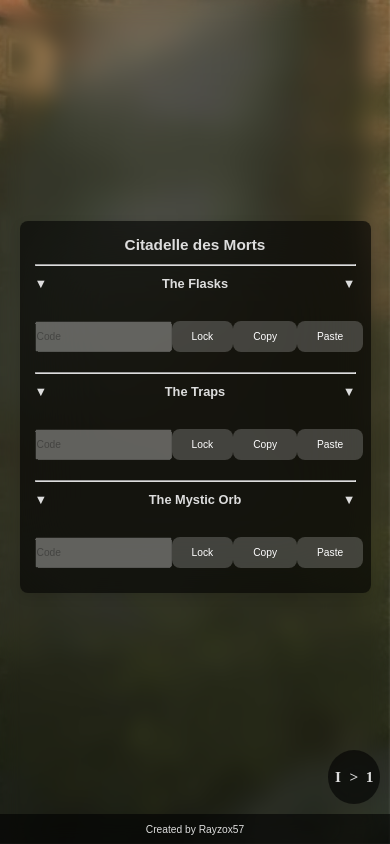
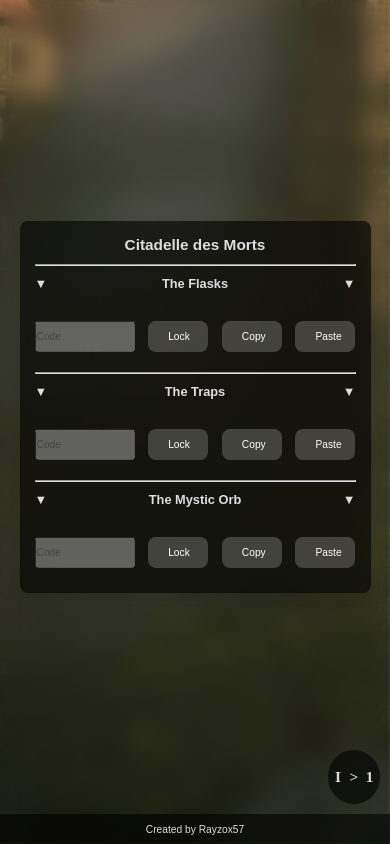
Before and after one commit to rayzox57/CitadelleDesMorts, a plain HTML site: page index.html in a window 390 px wide. Drawn offline with Linux system fonts and the light colour scheme.

Commit message:
[Update] Better CSS Mobile

```diff
--- a/styles/style.css
+++ b/styles/style.css
@@ -456,6 +456,10 @@ h2 {
 	h2 {
 		font-size: 1.2rem;
 	}
+
+	#container .input button {
+		width: 100px;
+	}
 }
 
 @media (max-width: 480px) {
@@ -468,4 +472,12 @@ h2 {
 	h2 {
 		font-size: 1rem;
 	}
+
+	#container .input input {
+		width: 100px;
+	}
+
+	#container .input button {
+		width: 60px;
+	}
 }
```
